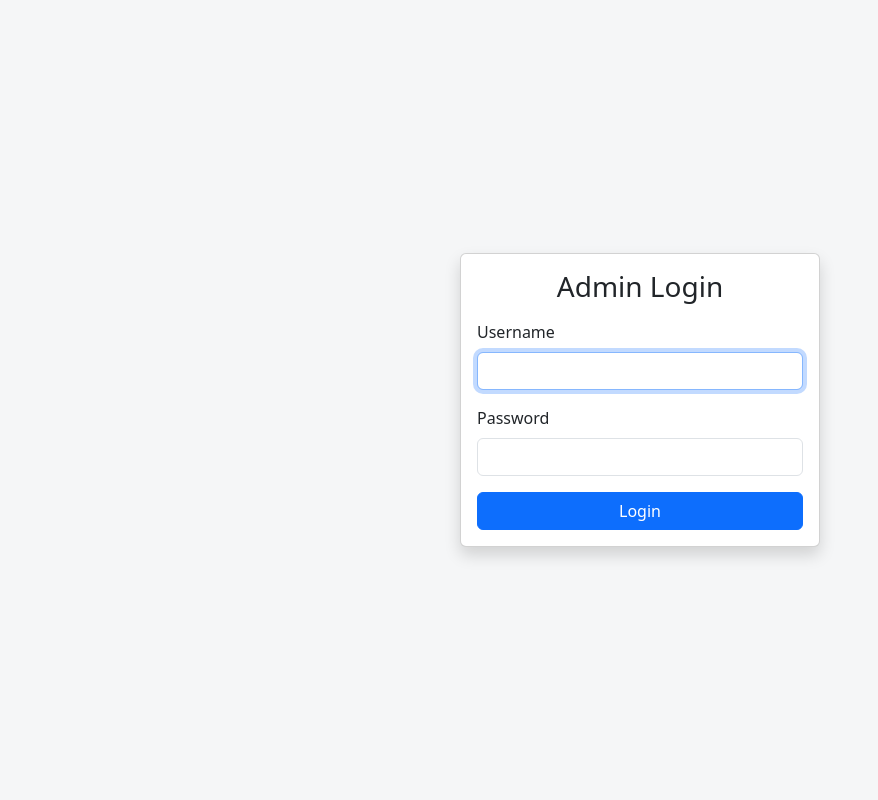
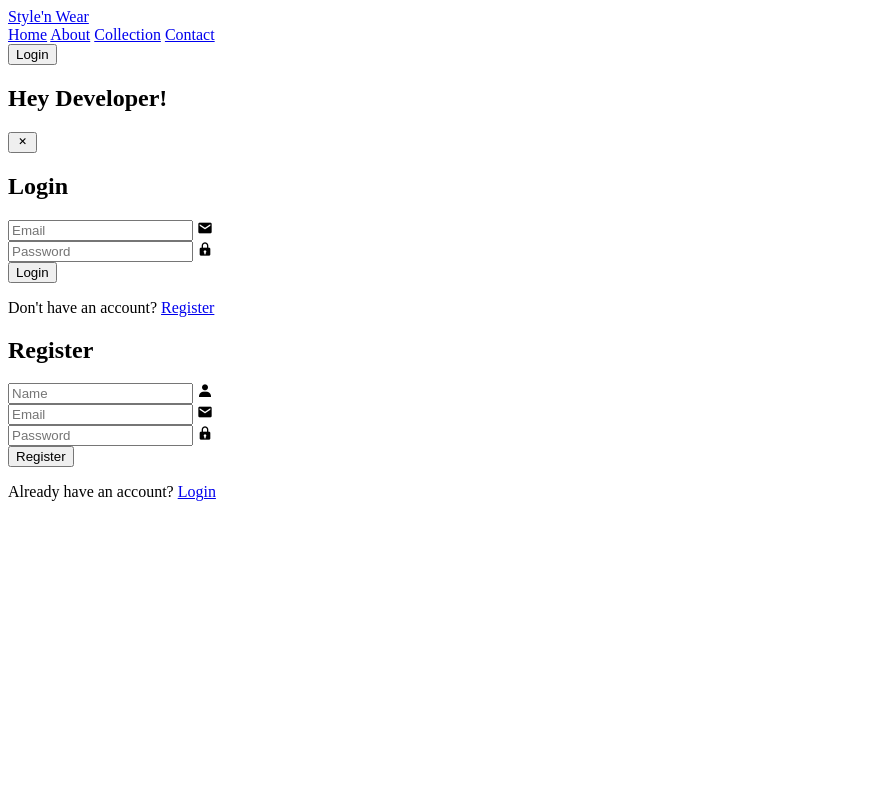
Before and after one commit to keira-lc/FuntasticFive, a PHP site: page /adminlogin.php in a window 1280 px wide. Shown: the whole page, without its empty margins (0-878 px from the left). Run offline with PHP 8.4, Linux system fonts and the light colour scheme; data that the repository does not hold is empty.

Commit message:
Add files via upload

```diff
--- a/Admin/adminlogin.php
+++ b/Admin/adminlogin.php
@@ -1,13 +1,17 @@
 <?php
 session_start();
 
-// If already logged in, go directly to dashboard
+
+if (isset($_SESSION['user_id'])) {
+    header('Location: client/index.php');
+    exit();
+}
+
 if (isset($_SESSION['is_admin']) && $_SESSION['is_admin'] === true) {
     header("Location: dashboard.php");
     exit;
 }
 
-// Optional DB connection
 $dbAvailable = false;
 if (file_exists(__DIR__ . "/config.php")) {
     require_once __DIR__ . "/config.php";
@@ -16,13 +20,11 @@
 
 $error = "";
 
-// Handle login submission
 if ($_SERVER["REQUEST_METHOD"] === "POST") {
     $username = trim($_POST["username"]);
     $password = trim($_POST["password"]);
 
     if ($dbAvailable) {
-        // Get admin from database
         $stmt = $pdo->prepare("SELECT id, username, password, role FROM users WHERE username = ? LIMIT 1");
         $stmt->execute([$username]);
         $user = $stmt->fetch(PDO::FETCH_ASSOC);
@@ -36,9 +38,9 @@
             $error = "Invalid admin credentials.";
         }
     } else {
-        // Fallback admin login (NO DATABASE)
+
         $defaultUser = "admin";
-        $defaultPass = "admin123"; // CHANGE THIS!
+        $defaultPass = "admin123";
 
         if ($username === $defaultUser && $password === $defaultPass) {
             $_SESSION['is_admin'] = true;
@@ -51,50 +53,97 @@
     }
 }
 ?>
-<!doctype html>
+<!DOCTYPE html>
 <html lang="en">
 <head>
-<meta charset="utf-8">
-<title>Admin Login</title>
-<link href="https://cdn.jsdelivr.net/npm/bootstrap@5.3.2/dist/css/bootstrap.min.css" rel="stylesheet">
-<style>
-body {
-    background: #f5f6f7;
-    height: 100vh;
-    display: flex;
-    justify-content: center;
-    align-items: center;
-}
-.login-card {
-    width: 360px;
-}
-</style>
+<meta charset="UTF-8">
+<meta name="viewport" content="width=device-width, initial-scale=1.0">
+<title>Style'n Wear</title>
+<link rel="stylesheet" href="style5.css">
+<link href="https://unpkg.com/boxicons@2.1.4/css/boxicons.min.css" rel="stylesheet">
 </head>
 <body>
 
-<div class="card login-card shadow">
-    <div class="card-body">
-        <h3 class="text-center mb-3">Admin Login</h3>
+<header>
+    <a href="#" class="logo">Style'n Wear</a>
 
-        <?php if (!empty($error)): ?>
-            <div class="alert alert-danger py-2"><?= htmlspecialchars($error) ?></div>
+    <nav>
+        <a href="#">Home</a>
+        <a href="#">About</a>
+        <a href="#">Collection</a>
+        <a href="#">Contact</a>
+    </nav>
+
+    <div class="user-auth">
+        <?php if (!empty($name)):?>
+        <div class="profile-box">
+            <div class="avatar-circle"><?= strtoupper($name[0]); ?></div>
+            <div class="dropdown">
+                <a href="#">My Account</a>
+                <a href="logout.php" class="logout-link">Logout</a>
+            </div>
+        </div>
+        <?php else: ?>
+        <button type="button" class="login-btn-modal">Login</button>
         <?php endif; ?>
+    </div>
+</header>
 
-        <form method="POST" autocomplete="off">
-            <div class="mb-3">
-                <label class="form-label">Username</label>
-                <input name="username" type="text" class="form-control" required autofocus>
+<section>
+    <h1>Hey <?= $name ?? 'Developer' ?>!</h1>
+</section>
+
+<?php if (!empty($alerts)):?>
+<div class="alert-box show">
+    <?php foreach ($alerts as $alert): ?>
+    <div class="alert <?= $alert['type'];?>">
+       <i class='bx <?= $alert["type"] === "success" ? "bxs-check-circle" : "bxs-x-circle"; ?>'></i>
+        <span><?= $alert['message']; ?></span>
+    </div>
+    <?php endforeach; ?>
+</div>
+<?php endif; ?>
+
+<div class="auth-modal <?= $active_form === 'register' ? 'show slide' : ($active_form === 'login' ? 'show' : '') ?>">
+    <button type="button" class="close-btn-modal"><i class='bx bx-x'></i></button>
+
+    <div class="form-box login">
+        <h2>Login</h2>
+        <form action="auth_process.php" method="POST">
+            <div class="input-box">
+                <input type="email" name="email" placeholder="Email" required>
+                <i class='bx bxs-envelope'></i>
             </div>
+            <div class="input-box">
+                <input type="password" name="password" placeholder="Password" required>
+                <i class='bx bxs-lock'></i>
+            </div>
+            <button type="submit" name="login_btn" class="btn">Login</button>
+            <p>Don't have an account? <a href="#" class="register-link">Register</a></p>
+        </form>
+    </div>
 
-            <div class="mb-3">
-                <label class="form-label">Password</label>
-                <input name="password" type="password" class="form-control" required>
+    <div class="form-box register">
+        <h2>Register</h2>
+        <form action="auth_process.php" method="POST">
+            <div class="input-box">
+                <input type="text" name="name" placeholder="Name" required>
+                <i class='bx bxs-user'></i>
             </div>
-
-            <button class="btn btn-primary w-100">Login</button>
+            <div class="input-box">
+                <input type="email" name="email" placeholder="Email" required>
+                <i class='bx bxs-envelope'></i>
+            </div>
+            <div class="input-box">
+                <input type="password" name="password" placeholder="Password" required>
+                <i class='bx bxs-lock'></i>
+            </div>
+            <button type="submit" name="register_btn" class="btn">Register</button>
+            <p>Already have an account? <a href="#" class="login-link">Login</a></p>
         </form>
     </div>
 </div>
 
+<script src="script5.js"></script>
 </body>
 </html>
```
